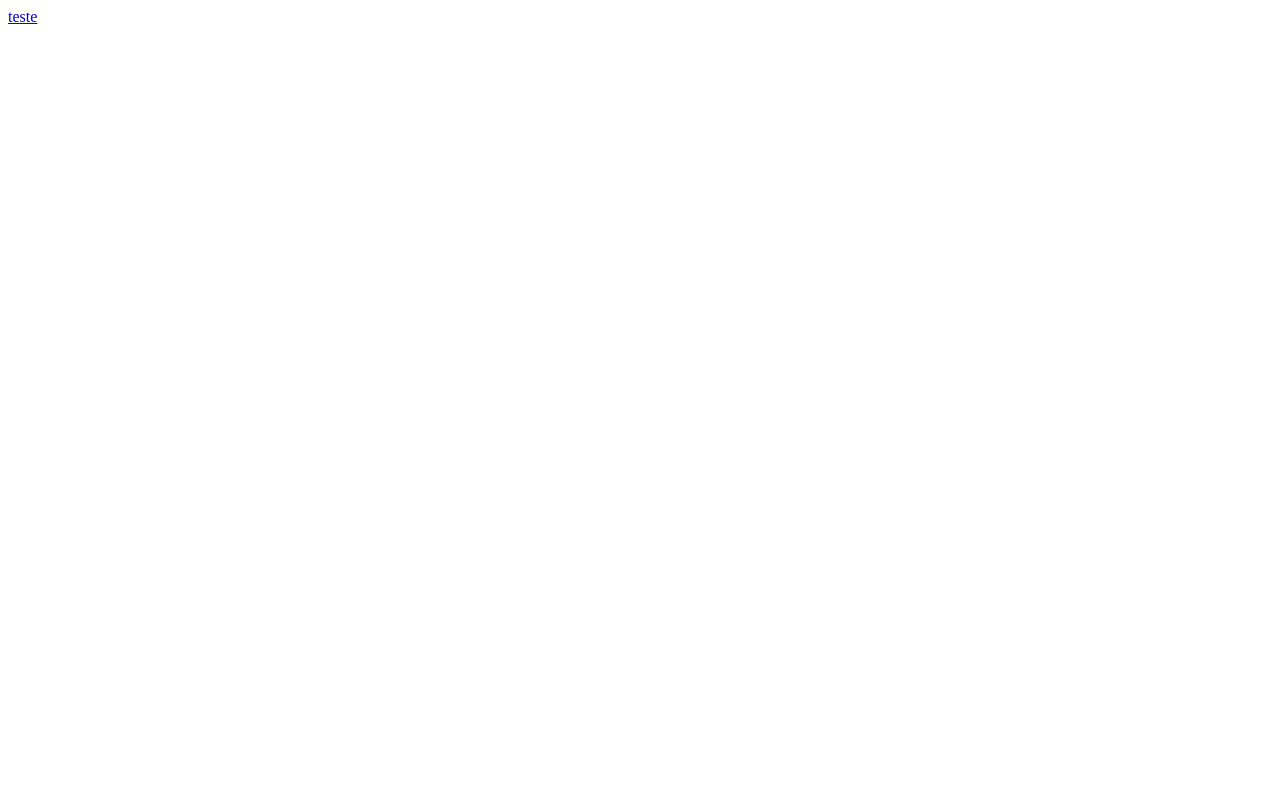
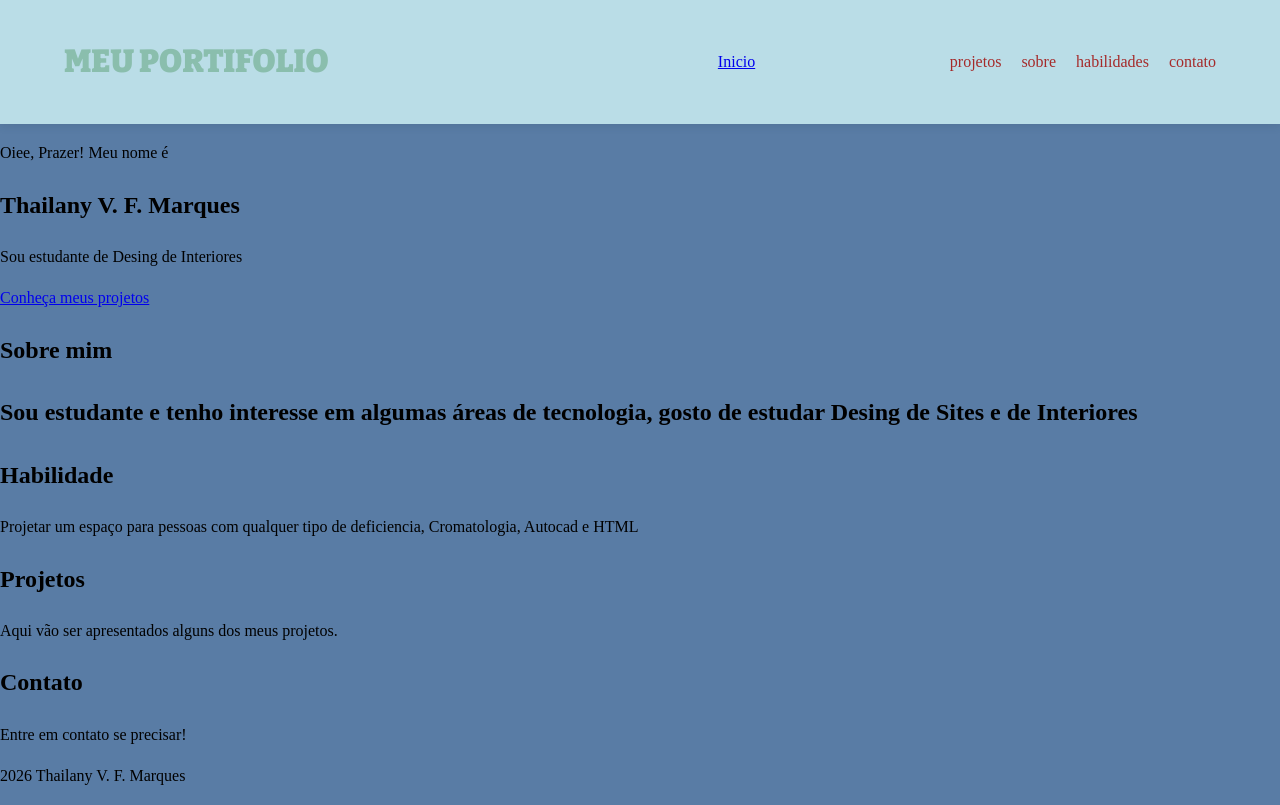
Before and after one commit to thaymarquesz-amaislindadosenac/portif-lio, a plain HTML site: page index.html in a window 1280 px wide. Drawn offline with nearby package versions, Linux system fonts and the light colour scheme; files that its build step writes are made by us from their sources; a web font is replaced by a local one.

Commit message:
refactor: update styles and enhance HTML structure for portfolio

```diff
--- a/css/style.css
+++ b/css/style.css
@@ -1,5 +1,73 @@
 .fonte {
-  font-family: "Monsieur La Doulaise", cursive;
-  font-weight: 400;
+  font-family: "Bitter", serif;
+  font-optical-sizing: auto;
+  font-weight: <weight>;
   font-style: normal;
 }
+
+
+html {
+font-size: 62.5%;
+scroll-behavior: smooth;
+}
+
+:root {
+--rosa: #d98ca3
+--rosa claro: #f4dce4
+--escuro: #2d2528
+--branco: #ffffff
+
+--titulo: 'Playflair Display', serif
+--corpo: 'Inter', sans-serif;
+}
+
+body{
+margin: 0;
+font-family: var(--corpo);
+font-size: 1.6rem;
+line-height: 1.6;
+color: black;
+background-color:rgb(89, 124, 165);
+}
+
+header{
+position: sticky;
+top: 0;
+z-index: 10000;
+background-color: rgb(186, 221, 231);
+color:rgb(0, 46, 8);
+display: flex;
+justify-content: space-between;
+align-items: center;
+padding: 1.5rem 5%;
+box-shadow: 0 2px 8px rgba(39, 64, 82, 0.15);
+}
+
+.fonte{
+color:rgb(138, 190, 173);
+font-family: https://fonts.googleapis.com/css2?family=Bitter:ital,wght@0,100..900;1,100..900&display=swap
+font-size: 2.4rem;
+font-weight: 900;
+text-decoration: none;
+}
+
+nav ul{
+list-style: none;
+display: flex;
+gap: 2rem;
+margin: 0;
+padding: 0;
+}
+
+nav a {
+position:relative;
+color:brown;
+text-decoration: none;
+padding: 0.5rem 0;
+transition: color 0.3s;
+}
+
+nav a:hover,
+nav a:focus {
+color: rgb(0, 0, 0);
+}
--- a/index.html
+++ b/index.html
@@ -8,32 +8,106 @@
 
 <link rel="preconnect" href="https://fonts.googleapis.com">
 <link rel="preconnect" href="https://fonts.gstatic.com" crossorigin>
-<link href="https://fonts.googleapis.com/css2?family=Monsieur+La+Doulaise&display=swap" rel="stylesheet">
-<link rel="preconnect" href="https://fonts.gstatic.com"crossorigin>
-<link href="style.css">
+<link href="https://fonts.googleapis.com/css2?family=Bitter:ital,wght@0,100..900;1,100..900&display=swap" rel="stylesheet">
+<link href="css/style.css">
 
-<link rel="stylesheet" href="style.css">
+<link rel="stylesheet" href="css/style.css">
 </head>
 
+<body>
 
-<body>
 <header>
+    <h1 class="fonte"> MEU PORTIFOLIO</h1>
+<a href="#hero" class="logo">  </a>
+<a href="#hero" class="active">Inicio</a>
+<nav>
+<ul>
 
-<a href="#hero" class="active">teste</a>
+<li>
+    <a href="#hero" class="active">projetos</a>
+</li>
+<li>
+    <a href="#sobre">sobre</a>
+</li>
+<li>
+    <a href="habilidades">habilidades</a>
+</li>
+<li>
+    <a href="contato">contato</a>
+</li>
+</ul>
 
+</nav>
 
 
 </header>
+<main>
 
+<!--Hero-->
+<section id ="hero" class ="hero">
+
+<p> Oiee, Prazer! Meu nome é</p>
+<h1>Thailany V. F. Marques</h1>
+<p>
+    Sou estudante de Desing de Interiores
+</p>
+<a href="#sobre" class="botao">
+    Conheça meus projetos
+</a>
+</section>
+
+<!--Sobre-->
+<section id ="sobre">
+<h2>Sobre mim
+    <p>
+        Sou estudante e tenho interesse em algumas áreas de tecnologia,
+        gosto de estudar Desing de Sites e de Interiores
+    </p>
+</h2>
+</section>
+
+<!--Habilidades-->
+<section id="habilidades">
+
+<h2>Habilidade</h2>
+
+<p>
+    Projetar um espaço para pessoas com qualquer tipo de deficiencia, Cromatologia, Autocad e HTML
+</p>
+
+</section>
+
+<!--Projetos-->
+<section id="projetos">
+ <h2>Projetos</h2>
+
+<p>
+Aqui vão ser apresentados alguns dos meus projetos.
+</p>
+
+</section>
+
+<!--Contato-->
+<section id="contato">
+
+    <h2>Contato</h2>
+
+    <p>
+        Entre em contato se precisar!
+    </p>
+</section>
+
+</main>
+<!--Rodapé-->
+<footer>
+
+<p>
+    2026 Thailany V. F. Marques
+</p>
+
+</footer>
 
 
 </body>
 
-
-
-
-
-
-
-
 </html>
```
